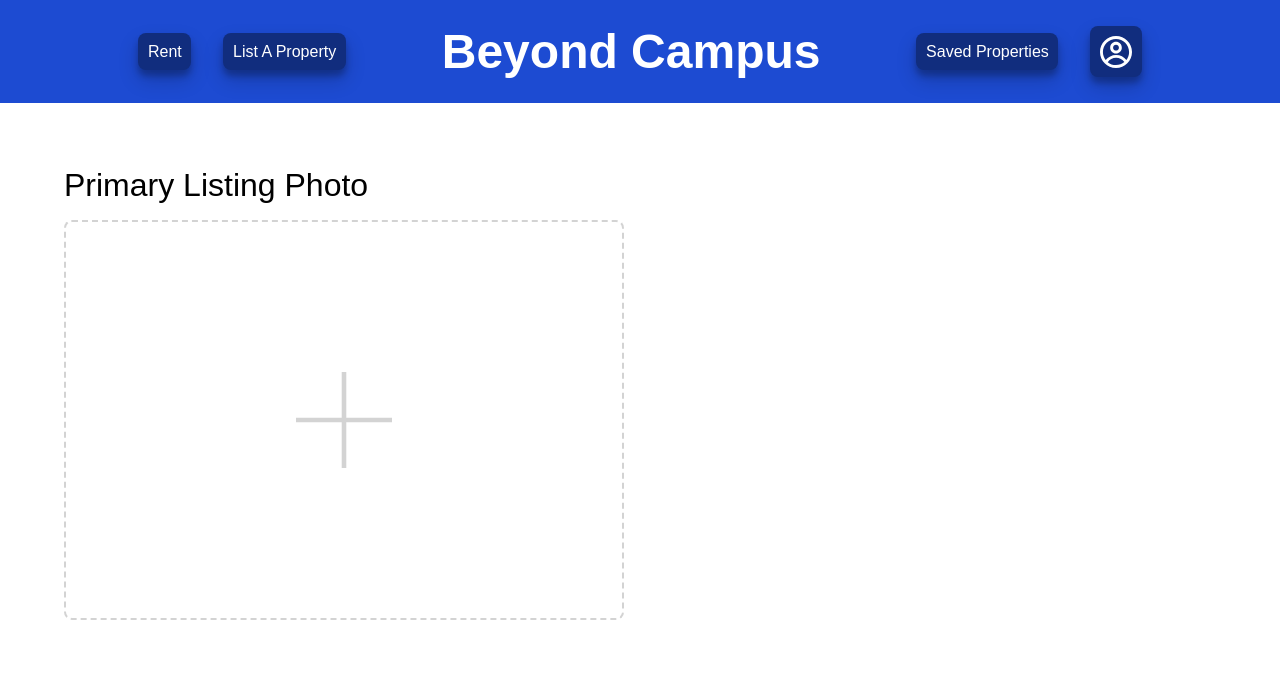
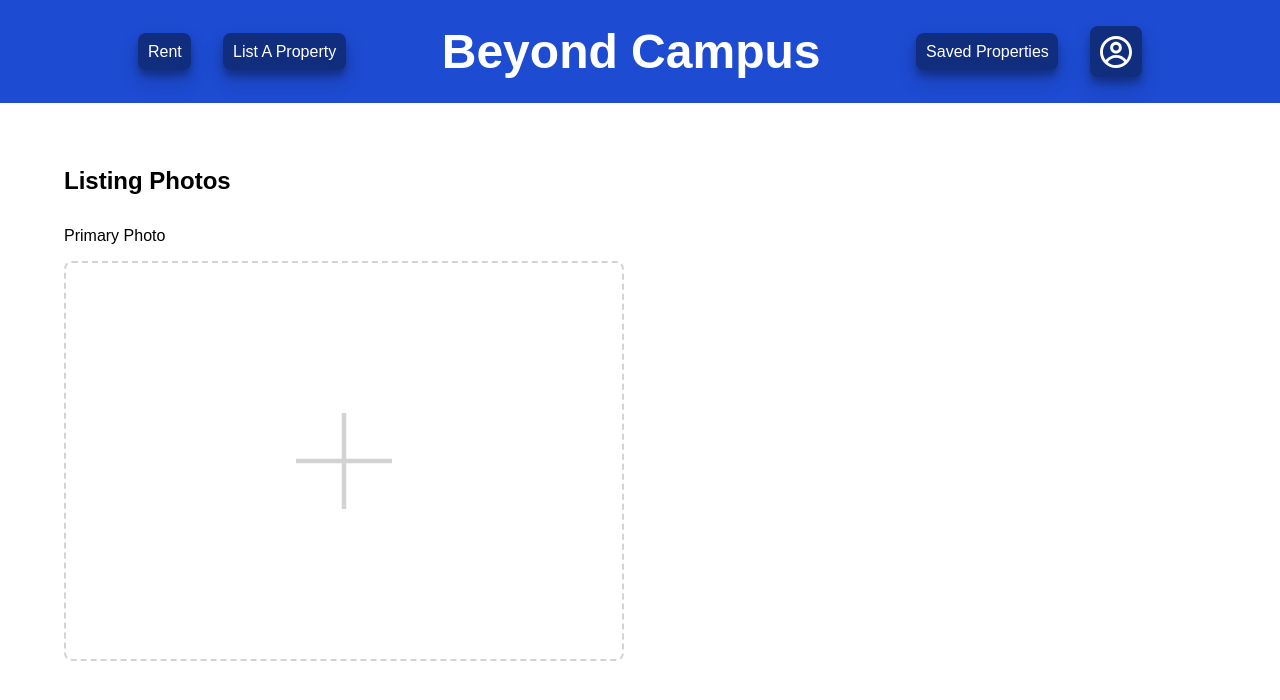
Before and after one commit to kyleronayne/beyond-campus, a Vue app in the folder beyond-campus/: page /create-listing in a window 1280 px wide. Shown: the top 700 px of the page. Built offline with nearby package versions, Linux system fonts and the light colour scheme; the HTML template or start-up script is replaced by a standard one.

Commit message:
style(CreateListingView.vue): Section layout without form

```diff
--- a/beyond-campus/src/views/CreateListingView.vue
+++ b/beyond-campus/src/views/CreateListingView.vue
@@ -1,11 +1,12 @@
 <template>
   <div class="create-listing-view">
-    <form class="form">
-      <div class="form__property-photos-section">
-        <div class="form__form-item">
-          <label class="form-item__label">Primary Listing Photo</label>
+    <main class="main">
+      <section class="listing-photos-section">
+        <h2 class="listing-photos-section__section-heading">Listing Photos</h2>
+        <div class="listing-photos-section__section-item">
+          <label class="section-item__label">Primary Photo</label>
           <div
-            class="form-item__primary-photo-input-container"
+            class="section-item__primary-photo-input-container"
             v-on:click="didClickPrimaryPhotoInputContainer"
           >
             <img
@@ -26,15 +27,15 @@
             />
           </div>
           <button
-            class="form-item__remove-primary-photo-button"
+            class="section-item__remove-primary-photo-button"
             v-on:click.prevent="didClickRemovePrimaryPhotoButton"
             v-show="primaryPhoto"
           >
             Remove Photo
           </button>
         </div>
-      </div>
-    </form>
+      </section>
+    </main>
   </div>
 </template>
 
@@ -81,26 +82,28 @@ export default defineComponent({
 </script>
 
 <style scoped>
-.form {
+.main {
   display: flex;
   padding: 4rem 4rem 0rem 4rem;
 }
 
-.form__property-photos-section {
+.listing-photos-section {
+  display: flex;
+  flex-direction: column;
+  width: fit-content;
+  margin-right: auto;
+}
+
+h2 {
+  padding-bottom: 2rem;
+}
+
+.listing-photos-section__section-item {
   display: flex;
   flex-direction: column;
 }
 
-.form__form-item {
-  display: flex;
-  flex-direction: column;
-}
-
-.form-item__label {
-  font-size: 32px;
-}
-
-.form-item__primary-photo-input-container {
+.section-item__primary-photo-input-container {
   display: flex;
   justify-content: center;
   align-items: center;
@@ -126,7 +129,7 @@ input[type="file"] {
   display: none;
 }
 
-.form-item__remove-primary-photo-button {
+.section-item__remove-primary-photo-button {
   align-self: center;
   padding: 0.5rem;
   background-color: white;
@@ -136,7 +139,7 @@ input[type="file"] {
   cursor: pointer;
 }
 
-.form-item__remove-primary-photo-button:hover {
+.section-item__remove-primary-photo-button:hover {
   color: white;
   background-color: var(--theme-color-delete);
 }
```
